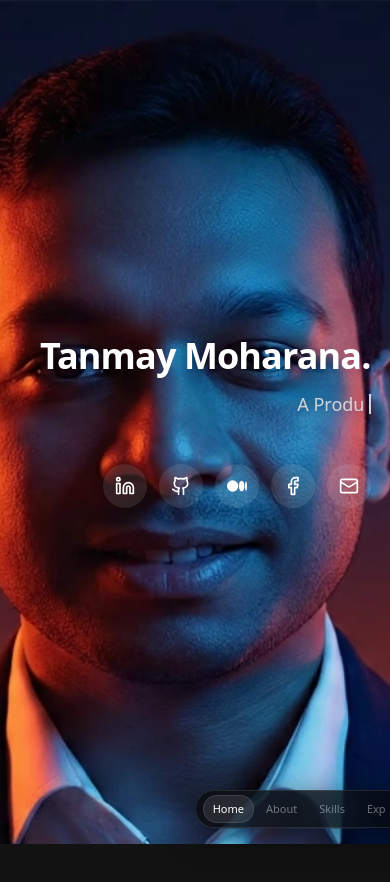
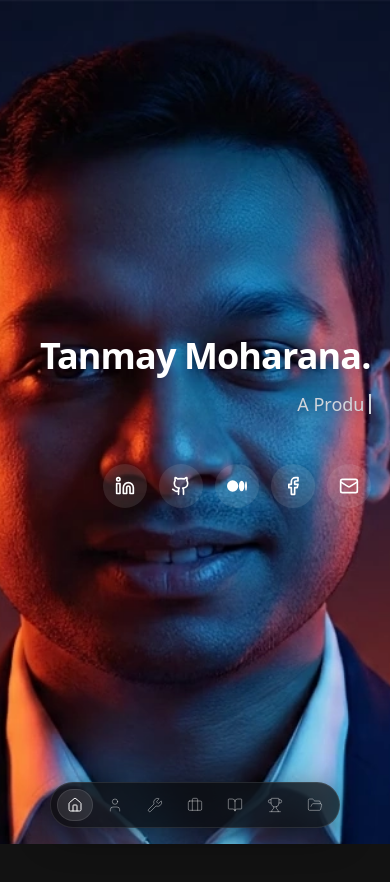
Before and after one commit to tanmay-moharana/tanmay-moharana.github.io, a Next.js app: page / in a window 390 px wide. Shown: the top 882 px of the page. Built offline with nearby package versions, Linux system fonts and the light colour scheme.

Commit message:
fix: center navigation bar and improve responsive icon layout

```diff
--- a/src/components/Navigation.tsx
+++ b/src/components/Navigation.tsx
@@ -2,24 +2,24 @@
 
 import { motion } from "framer-motion";
 import { useEffect, useState } from "react";
+import { Home, User, Wrench, Briefcase, BookOpen, Trophy, FolderOpen } from "lucide-react";
 
 export default function Navigation() {
     const [activeSection, setActiveSection] = useState("hero");
 
     const navItems = [
-        { id: "hero", label: "Home", shortLabel: "Home" },
-        { id: "about", label: "About", shortLabel: "About" },
-        { id: "skills", label: "Skills", shortLabel: "Skills" },
-        { id: "experience", label: "Experience", shortLabel: "Exp" },
-        { id: "research", label: "Research", shortLabel: "Res" },
-        { id: "awards", label: "Awards", shortLabel: "Awards" },
-        { id: "projects", label: "Work", shortLabel: "Work" },
+        { id: "hero", label: "Home", icon: Home },
+        { id: "about", label: "About", icon: User },
+        { id: "skills", label: "Skills", icon: Wrench },
+        { id: "experience", label: "Experience", icon: Briefcase },
+        { id: "research", label: "Research", icon: BookOpen },
+        { id: "awards", label: "Awards", icon: Trophy },
+        { id: "projects", label: "Work", icon: FolderOpen },
     ];
 
     useEffect(() => {
         const handleScroll = () => {
             const sections = navItems.map(item => document.getElementById(item.id));
-            // trigger point is slightly above the middle of the screen
             const scrollPos = window.scrollY + window.innerHeight / 3;
 
             for (let i = sections.length - 1; i >= 0; i--) {
@@ -30,14 +30,12 @@ export default function Navigation() {
                 }
             }
 
-            // Highlight home if at the very top
             if (window.scrollY < 100) {
                  setActiveSection("hero");
             }
         };
 
         window.addEventListener("scroll", handleScroll);
-        // initialize
         handleScroll();
         return () => window.removeEventListener("scroll", handleScroll);
     }, []);
@@ -50,12 +48,10 @@ export default function Navigation() {
         const startPosition = window.scrollY;
         const distance = targetPosition - startPosition;
 
-        // Calculate dynamic duration based on distance, capped between 800ms and 2000ms
         const distanceDuration = Math.min(Math.max(Math.abs(distance) * 0.5, 800), 2000);
 
         let start: number | null = null;
 
-        // Easing function (easeInOutCubic) for a very smooth start and end
         const easeInOutCubic = (t: number) =>
             t < 0.5 ? 4 * t * t * t : 1 - Math.pow(-2 * t + 2, 3) / 2;
 
@@ -79,16 +75,16 @@ export default function Navigation() {
             initial={{ y: 100, opacity: 0 }}
             animate={{ y: 0, opacity: 1 }}
             transition={{ duration: 0.8, delay: 1 }}
-            className="fixed bottom-4 sm:bottom-6 md:bottom-10 left-1/2 -translate-x-1/2 z-[100] pointer-events-auto w-[calc(100%-2rem)] sm:w-auto max-w-[calc(100%-2rem)]"
+            className="fixed bottom-4 sm:bottom-6 md:bottom-10 left-0 right-0 flex justify-center z-[100] pointer-events-none px-4"
         >
-            <nav className="flex items-center gap-0.5 sm:gap-1 md:gap-2 p-1 sm:p-1.5 md:p-2 rounded-full bg-[#080808]/70 backdrop-blur-xl border border-white/10 shadow-[0_8px_32px_rgba(0,0,0,0.5)] overflow-x-auto no-scrollbar justify-center">
+            <nav className="flex items-center gap-1 md:gap-2 p-1.5 md:p-2 rounded-full bg-[#080808]/70 backdrop-blur-xl border border-white/10 shadow-[0_8px_32px_rgba(0,0,0,0.5)] pointer-events-auto">
                 {navItems.map((item) => (
                     <button
                         key={item.id}
                         onClick={() => scrollTo(item.id)}
-                        className={`relative px-2.5 sm:px-3 md:px-4 py-1.5 sm:py-2 rounded-full text-[11px] sm:text-xs md:text-sm font-medium transition-colors whitespace-nowrap shrink-0 ${
+                        className={`relative flex items-center justify-center rounded-full transition-colors ${
                             activeSection === item.id ? "text-white" : "text-white/40 hover:text-white/80"
-                        }`}
+                        } px-2.5 py-2 sm:px-3 sm:py-2 md:px-4 md:py-2`}
                     >
                         {activeSection === item.id && (
                             <motion.div
@@ -97,8 +93,9 @@ export default function Navigation() {
                                 transition={{ type: "spring", bounce: 0.2, duration: 0.6 }}
                             />
                         )}
-                        <span className="relative z-10 hidden sm:inline">{item.label}</span>
-                        <span className="relative z-10 sm:hidden">{item.shortLabel}</span>
+                        {/* Icon only on mobile, text on sm+ */}
+                        <item.icon className="relative z-10 w-4 h-4 sm:hidden" strokeWidth={1.5} />
+                        <span className="relative z-10 hidden sm:inline text-xs md:text-sm font-medium">{item.label}</span>
                     </button>
                 ))}
             </nav>
```
